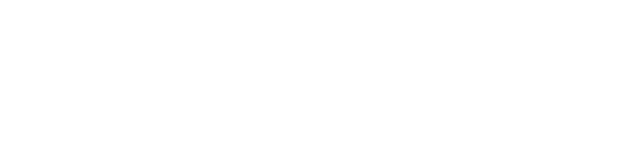
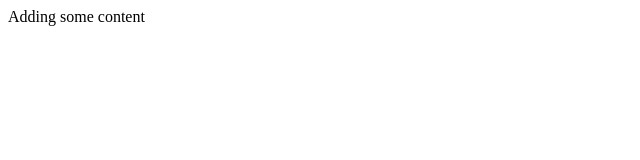
Before and after one commit to pillaikartik10/git-demo, a plain HTML site: page index.html in a window 1280 px wide. Shown: the whole page, without its empty margins (0-640 px from the left). Drawn offline with Linux system fonts and the light colour scheme.

Commit message:
updating html file...

```diff
--- a/index.html
+++ b/index.html
@@ -8,5 +8,7 @@
 </head>
 <body>
 
+    Adding some content
+
 </body>
 </html>
```
